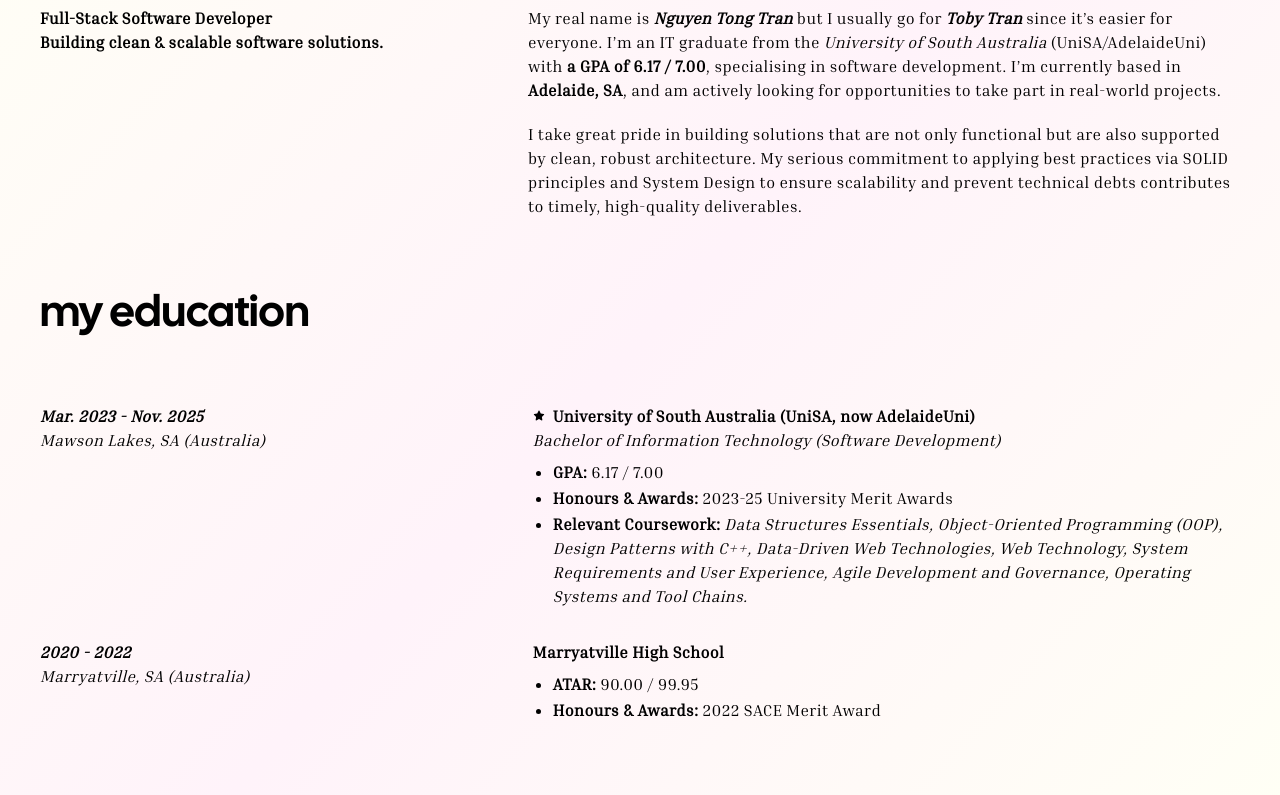
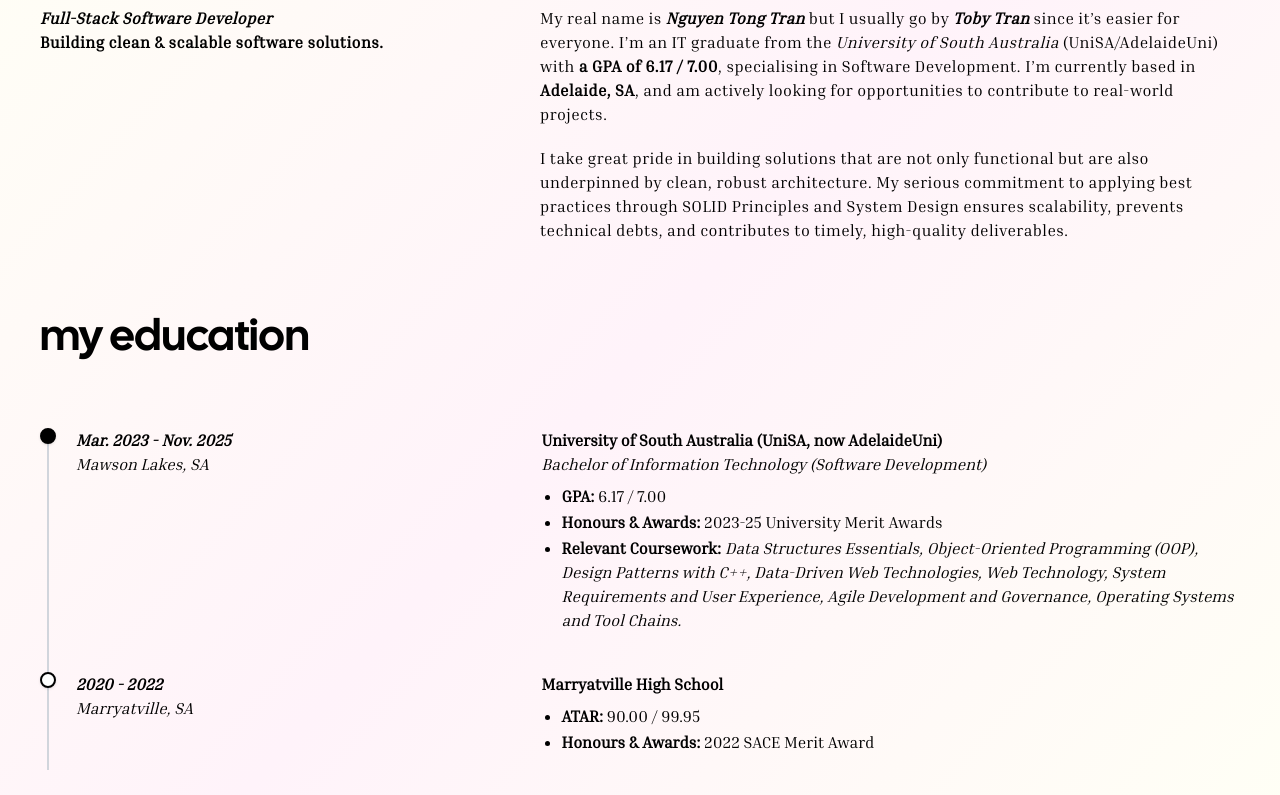
Before and after one commit to ngtong1406/myportfolio, a React (Vite) app: page / in a window 1280 px wide. Shown: the part 960-1755 px from the top of the page. Built offline with nearby package versions, Linux system fonts and the light colour scheme.

Commit message:
Add timeline styling for education events.

```diff
--- /dev/null
+++ b/src/components/TimelineItem.jsx
@@ -0,0 +1,64 @@
+import React from "react";
+
+const TimelineItem = ({
+	date,
+	location,
+	title,
+	subtitle,
+	listItems,
+	isLast,
+}) => {
+	const listItemsMap = Object.entries(listItems);
+	console.log(listItemsMap);
+
+	return (
+		<div className="flex gap-x-5 font-inria-serif">
+			<div className="max-sm:hidden relative flex flex-col items-center">
+				<div
+					className={
+						"z-10 w-4 h-4 rounded-full border-2 border-black shadow-sm " +
+						(!isLast ? "bg-black" : "bg-white")
+					}
+				></div>
+
+				<div className="absolute top-4 w-0.5 h-full bg-gray-300"></div>
+			</div>
+
+			<div
+				className={
+					"w-full flex flex-wrap " + (isLast ? "h-fit" : "pb-10")
+				}
+			>
+				<div className="basis-2/5 max-sm:basis-full max-sm:flex max-sm:items-center max-sm:justify-between">
+					<p className="italic font-bold">{date}</p>
+					<p className="italic">{location}</p>
+				</div>
+				<hr className="max-sm:block max-sm:basis-full mt-1 mb-3  border-t border-gray-400" />
+				<div className="basis-3/5 max-sm:basis-full">
+					<p className={"font-bold " + (!subtitle && "mb-2")}>
+						{title}
+					</p>
+					{subtitle && <p className="italic mb-2">{subtitle}</p>}
+					{listItemsMap && (
+						<ul className="ml-5 space-y-0.5 list-disc">
+							{listItemsMap.map(([key, val]) => (
+								<li key={key}>
+									<b>{key}:</b>{" "}
+									<span
+										className={
+											val.length > 40 ? "italic" : ""
+										}
+									>
+										{val}
+									</span>
+								</li>
+							))}
+						</ul>
+					)}
+				</div>
+			</div>
+		</div>
+	);
+};
+
+export default TimelineItem;
--- a/src/index.css
+++ b/src/index.css
@@ -229,7 +229,7 @@
 		@apply w-full flex flex-wrap gap-5 max-sm:gap-3 justify-baseline mt-5 text-center;
 	}
 	.card {
-		@apply h-fit flex flex-col gap-2 items-center p-5 bg-white border border-black/10 duration-100;
+		@apply h-fit flex flex-col gap-2 items-center p-5 bg-white border border-black/10 duration-100 hover:-translate-y-1.5;
 	}
 	.card-list > .card {
 		@apply lg:w-[20%] md:w-[31%] sm:w-[30%] max-sm:w-[29%] max-sm:text-[0.9rem];
--- a/src/pages/BackgroundPage.jsx
+++ b/src/pages/BackgroundPage.jsx
@@ -1,6 +1,20 @@
 import React from "react";
+import TimelineItem from "../components/TimelineItem";
 
 const BackgroundPage = () => {
+	const educationEvents = [
+		{
+			GPA: "6.17 / 7.00",
+			"Honours & Awards": "2023-25 University Merit Awards",
+			"Relevant Coursework":
+				"Data Structures Essentials, Object-Oriented Programming (OOP), Design Patterns with C++, Data-Driven Web Technologies, Web Technology, System Requirements and User Experience, Agile Development and Governance, Operating Systems and Tool Chains.",
+		},
+		{
+			ATAR: "90.00 / 99.95",
+			"Honours & Awards": "2022 SACE Merit Award",
+		},
+	];
+
 	return (
 		<section
 			id="backgroundPage"
@@ -9,96 +23,57 @@ const BackgroundPage = () => {
 			<h1>about me</h1>
 			<div className="grid lg:grid-cols-5 md:grid-cols-1 gap-5 font-inria-serif tracking-wide">
 				<div className="lg:col-span-2 font-bold">
-					<p>Full-Stack Software Developer</p>
+					<p className="italic">Full-Stack Software Developer</p>
 					<p>Building clean & scalable software solutions.</p>
 				</div>
-				<div className="lg:col-span-3">
+				<div className="lg:col-span-3 lg:pl-3">
 					<p className="mb-5">
 						My real name is{" "}
 						<span className="italic font-bold">
 							Nguyen Tong Tran
 						</span>{" "}
-						but I usually go for{" "}
+						but I usually go by{" "}
 						<span className="italic font-bold">Toby Tran</span>{" "}
 						since it’s easier for everyone. I’m an IT graduate from
 						the <i>University of South Australia</i>{" "}
 						(UniSA/AdelaideUni) with <b>a GPA of 6.17 / 7.00</b>,
-						specialising in software development. I’m currently
+						specialising in Software Development. I’m currently
 						based in <b>Adelaide, SA</b>, and am actively looking
-						for opportunities to take part in real-world projects.
+						for opportunities to contribute to real-world projects.
 					</p>
 					<p>
 						I take great pride in building solutions that are not
-						only functional but are also supported by clean, robust
-						architecture. My serious commitment to applying best
-						practices via SOLID principles and System Design to
-						ensure scalability and prevent technical debts
-						contributes to timely, high-quality deliverables.
+						only functional but are also underpinned by clean,
+						robust architecture. My serious commitment to applying
+						best practices through SOLID Principles and System
+						Design ensures scalability, prevents technical debts,
+						and contributes to timely, high-quality deliverables.
 					</p>
 				</div>
 			</div>
 
 			<h1>my education</h1>
-			<div className="grid lg:grid-cols-5 md:grid-cols-1 gap-8 font-inria-serif tracking-wide">
-				<div className="lg:col-span-2">
-					<p className="italic font-bold">Mar. 2023 - Nov. 2025</p>
-					<p className="italic">Mawson Lakes, SA (Australia)</p>
-				</div>
-				<div className="lg:col-span-3">
-					<p className="lg:flex lg:flex-row items-center gap-2 font-bold">
-						<span>
-							<svg
-								className="w-3 h-3 shrink-0 max-lg:hidden"
-								xmlns="http://www.w3.org/2000/svg"
-								viewBox="0 0 640 640"
-							>
-								<path d="M341.5 45.1C337.4 37.1 329.1 32 320.1 32C311.1 32 302.8 37.1 298.7 45.1L225.1 189.3L65.2 214.7C56.3 216.1 48.9 222.4 46.1 231C43.3 239.6 45.6 249 51.9 255.4L166.3 369.9L141.1 529.8C139.7 538.7 143.4 547.7 150.7 553C158 558.3 167.6 559.1 175.7 555L320.1 481.6L464.4 555C472.4 559.1 482.1 558.3 489.4 553C496.7 547.7 500.4 538.8 499 529.8L473.7 369.9L588.1 255.4C594.5 249 596.7 239.6 593.9 231C591.1 222.4 583.8 216.1 574.8 214.7L415 189.3L341.5 45.1z" />
-							</svg>
-						</span>
-						University of South Australia (UniSA, now AdelaideUni)
-					</p>
-					<p className="italic mb-2">
-						Bachelor of Information Technology (Software
-						Development)
-					</p>
-					<ul className="ml-5 space-y-0.5 list-disc">
-						<li>
-							<b>GPA:</b> 6.17 / 7.00
-						</li>
-						<li>
-							<b>Honours & Awards:</b> 2023-25 University Merit
-							Awards
-						</li>
-						<li>
-							<b>Relevant Coursework:</b>{" "}
-							<i>
-								Data Structures Essentials, Object-Oriented
-								Programming (OOP), Design Patterns with C++,
-								Data-Driven Web Technologies, Web Technology,
-								System Requirements and User Experience, Agile
-								Development and Governance, Operating Systems
-								and Tool Chains.
-							</i>
-						</li>
-					</ul>
-				</div>
-				{/** ONLY DISPLAY ON MEDIUM-SMALL SCREENS */}
-				<hr className="lg:hidden border-t border-gray-300" />{" "}
-				<div className="lg:col-span-2">
-					<p className="italic font-bold">2020 - 2022</p>
-					<p className="italic">Marryatville, SA (Australia)</p>
-				</div>
-				<div className="lg:col-span-3">
-					<p className="font-bold mb-2">Marryatville High School</p>
-					<ul className="ml-5 space-y-0.5 list-disc">
-						<li>
-							<b>ATAR:</b> 90.00 / 99.95
-						</li>
-						<li>
-							<b>Honours & Awards:</b> 2022 SACE Merit Award
-						</li>
-					</ul>
-				</div>
+			<div>
+				<TimelineItem
+					date={"Mar. 2023 - Nov. 2025"}
+					location={"Mawson Lakes, SA"}
+					title={
+						"University of South Australia (UniSA, now AdelaideUni)"
+					}
+					subtitle={
+						"Bachelor of Information Technology (Software Development)"
+					}
+					listItems={educationEvents[0]}
+					isLast={false}
+				/>
+
+				<TimelineItem
+					date={"2020 - 2022"}
+					location={"Marryatville, SA"}
+					title={"Marryatville High School"}
+					listItems={educationEvents[1]}
+					isLast={true}
+				/>
 			</div>
 
 			<h1>my latest dev stack</h1>
```
